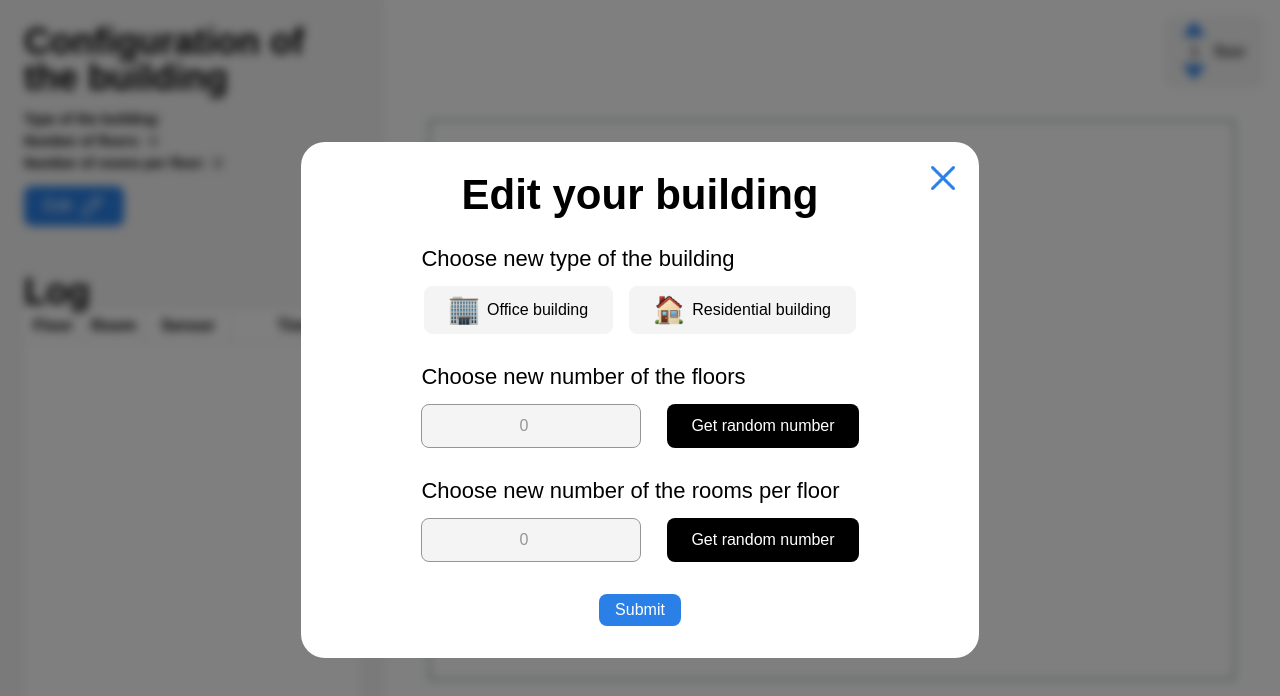
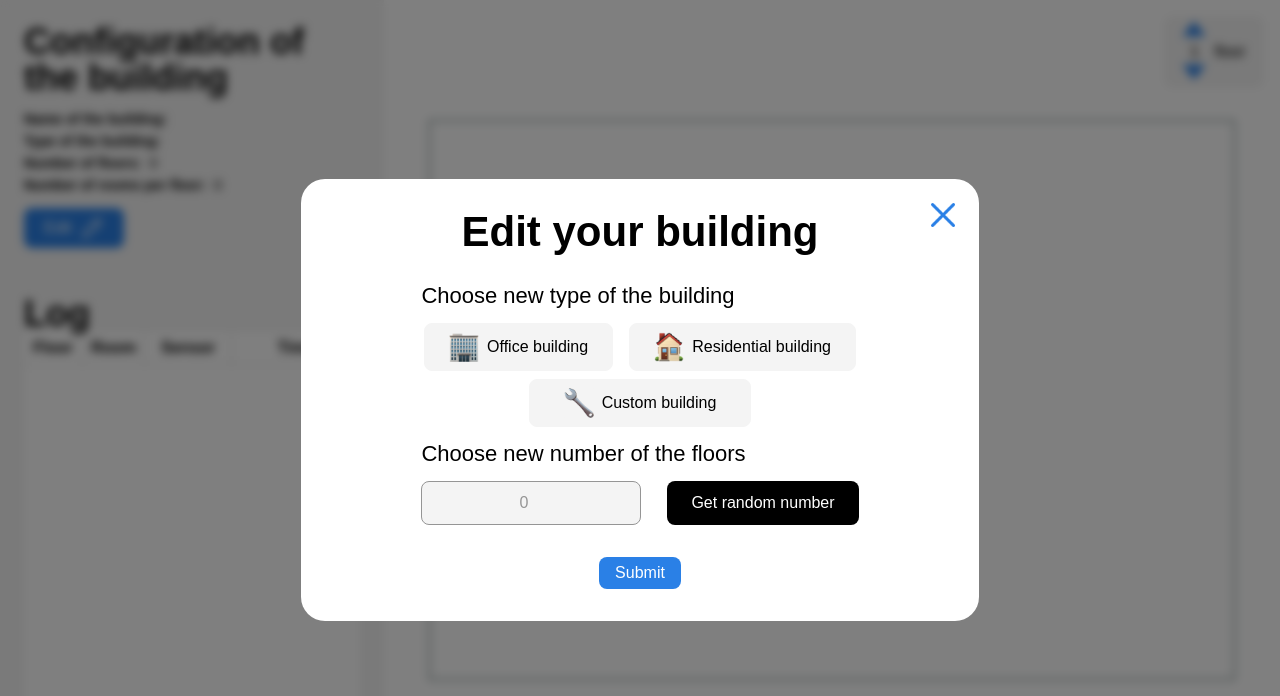
Before and after one commit to mmaksymko/Security-System-Simulator, a React (Vite) app in the folder Front/: page /simulation in a window 1280 px wide. Both pictures are taken after a click on the button "Edit". Shown: the top 696 px of the page. Built offline with nearby package versions, Linux system fonts and the light colour scheme.

Commit message:
add change of edit popup ui based on building type

```diff
--- a/Front/src/components/EditBuildingPopup/EditPopup.module.css
+++ b/Front/src/components/EditBuildingPopup/EditPopup.module.css
@@ -29,7 +29,7 @@
 .propertiesContainer {
     display: flex;
     flex-direction: column;
-    gap: 32px;
+    gap: 16px;
   }
 h1 {
 color: #000;
@@ -38,11 +38,27 @@ font-size: 42px;
 text-align: center;
 }
 .buildingPropertyContainer {
+    display: flex;
+    flex-direction: column;
+    gap: 16px;
+}
+.buildingTypeButtons {
+    display: flex;
+    flex-direction: column;
+    justify-content: center;
+    align-items: center;
+    gap: 8px;
+}
+.buildingTypeButtons > :nth-child(2) {
+    width: 222px;
+}
+.buildingPropertyButtons {
 display: flex;
-flex-direction: column;
+flex-direction: row;
+justify-content: center;
 gap: 16px;
 }
-.buildingPropertyButtons {
+.firstRowButtons {
 display: flex;
 flex-direction: row;
 justify-content: center;
--- a/Front/src/components/EditBuildingPopup/EditPopup.tsx
+++ b/Front/src/components/EditBuildingPopup/EditPopup.tsx
@@ -4,6 +4,8 @@ import BuildingTypeButton from "../BuildingTypeButton/BuildingTypeButton";
 import { useBuildingContext } from "../../BuildingContext";
 import RandomNumberButton from "../RandomNumberButton";
 import SubmitButton from "../SubmitButton";
+import InputFieldText from "../InputField/InputFieldText";
+import { useState } from "react";
 
 interface EditPopupProps {
   onClose: () => void;
@@ -17,6 +19,12 @@ const EditPopup: React.FC<EditPopupProps> = ({ onClose }) => {
     numRoomsPerFloor,
     setNumRoomsPerFloor,
   } = useBuildingContext();
+  const [activeType, setActiveType] = useState("");
+
+  const handleBuildingTypeClick = (type: string) => {
+    setActiveType(type);
+    setBuildingType(type);
+  };
   const handleOfficeBuildingClick = () => {
     setBuildingType("office");
   };
@@ -44,10 +52,15 @@ const EditPopup: React.FC<EditPopupProps> = ({ onClose }) => {
           onClick={onClose}
         />
         <div className={styles.propertiesContainer}>
+          <div className={styles.propertiesContainer}>
             <div className={styles.buildingPropertyContainer}>
               <h2 className={styles.h2}>Choose new type of the building</h2>
-            <div className={styles.buildingPropertyButtons}>
-              <BuildingTypeButton onClick={handleOfficeBuildingClick}>
+              <div className={styles.buildingTypeButtons}>
+                <div className={styles.firstRowButtons}>
+                  <BuildingTypeButton
+                    onClick={() => handleBuildingTypeClick("office")}
+                    active={activeType === "office"}
+                  >
                     <img
                       src="../public/office-building_1f3e2.png"
                       width={"30px"}
@@ -62,7 +75,10 @@ const EditPopup: React.FC<EditPopupProps> = ({ onClose }) => {
                       Office building
                     </p>
                   </BuildingTypeButton>
-              <BuildingTypeButton onClick={handleResidentialBuildingClick}>
+                  <BuildingTypeButton
+                    onClick={() => handleBuildingTypeClick("residential")}
+                    active={activeType === "residential"}
+                  >
                     <img
                       src="../public/house_1f3e0.png"
                       width={"30px"}
@@ -75,6 +91,25 @@ const EditPopup: React.FC<EditPopupProps> = ({ onClose }) => {
                       }}
                     >
                       Residential building
+                    </p>
+                  </BuildingTypeButton>
+                </div>
+                <BuildingTypeButton
+                  onClick={() => handleBuildingTypeClick("custom")}
+                  active={activeType === "custom"}
+                >
+                  <img
+                    src="../public/wrench.png"
+                    width={"30px"}
+                    height={"30px"}
+                  ></img>
+                  <p
+                    style={{
+                      margin: "0px",
+                      alignSelf: "center",
+                    }}
+                  >
+                    Custom building
                   </p>
                 </BuildingTypeButton>
               </div>
@@ -93,6 +128,8 @@ const EditPopup: React.FC<EditPopupProps> = ({ onClose }) => {
                 />
               </div>
             </div>
+          </div>
+          {(buildingType === "office" || buildingType === "residential") && (
             <div className={styles.buildingPropertyContainer}>
               <h2 className={styles.h2}>
                 Choose new number of the rooms per floor
@@ -109,6 +146,7 @@ const EditPopup: React.FC<EditPopupProps> = ({ onClose }) => {
                 />
               </div>
             </div>
+          )}
         </div>
         <SubmitButton onClick={onClose} />
       </div>
--- a/Front/src/components/Sidebar/Sidebar.tsx
+++ b/Front/src/components/Sidebar/Sidebar.tsx
@@ -6,6 +6,7 @@ import Log from "../Log/Log";
 
 interface SidebarProps {
   buildingType: string;
+  buildingName: string;
   numFloors: number;
   numRoomsPerFloor: number;
   onEditButtonClick: () => void;
@@ -13,6 +14,7 @@ interface SidebarProps {
 
 const Sidebar: React.FC<SidebarProps> = ({
   buildingType,
+  buildingName,
   numFloors,
   numRoomsPerFloor,
   onEditButtonClick,
@@ -22,6 +24,10 @@ const Sidebar: React.FC<SidebarProps> = ({
       <div className={styles.configurationContainer}>
         <h1 className={styles.title}>Configuration of the building</h1>
         <div className={styles.buildingInfo}>
+          <BuildingInfoItem>
+            <p className={styles.property}>Name of the building:</p>
+            <p className={styles.value}>{buildingName}</p>
+          </BuildingInfoItem>
           <BuildingInfoItem>
             <p className={styles.property}>Type of the building:</p>
             <p className={styles.value}>{buildingType}</p>
--- a/Front/src/pages/SimulationPage.tsx
+++ b/Front/src/pages/SimulationPage.tsx
@@ -7,7 +7,8 @@ import { useBuildingContext } from "../BuildingContext";
 import EditPopup from "../components/EditBuildingPopup/EditPopup";
 
 const SimulationPage: React.FC = () => {
-  const { buildingType, numFloors, numRoomsPerFloor } = useBuildingContext();
+  const { buildingType, buildingName, numFloors, numRoomsPerFloor } =
+    useBuildingContext();
   const [isEditPopupVisible, setEditPopupVisibility] = useState(false);
   const handleEditButtonClick = () => {
     setEditPopupVisibility(true);
@@ -19,6 +20,7 @@ const SimulationPage: React.FC = () => {
     <div className={styles.container}>
       <Sidebar
         buildingType={buildingType}
+        buildingName={buildingName}
         numFloors={numFloors}
         numRoomsPerFloor={numRoomsPerFloor}
         onEditButtonClick={handleEditButtonClick}
```
Lines whose indentation alone changed are shown as unchanged.
